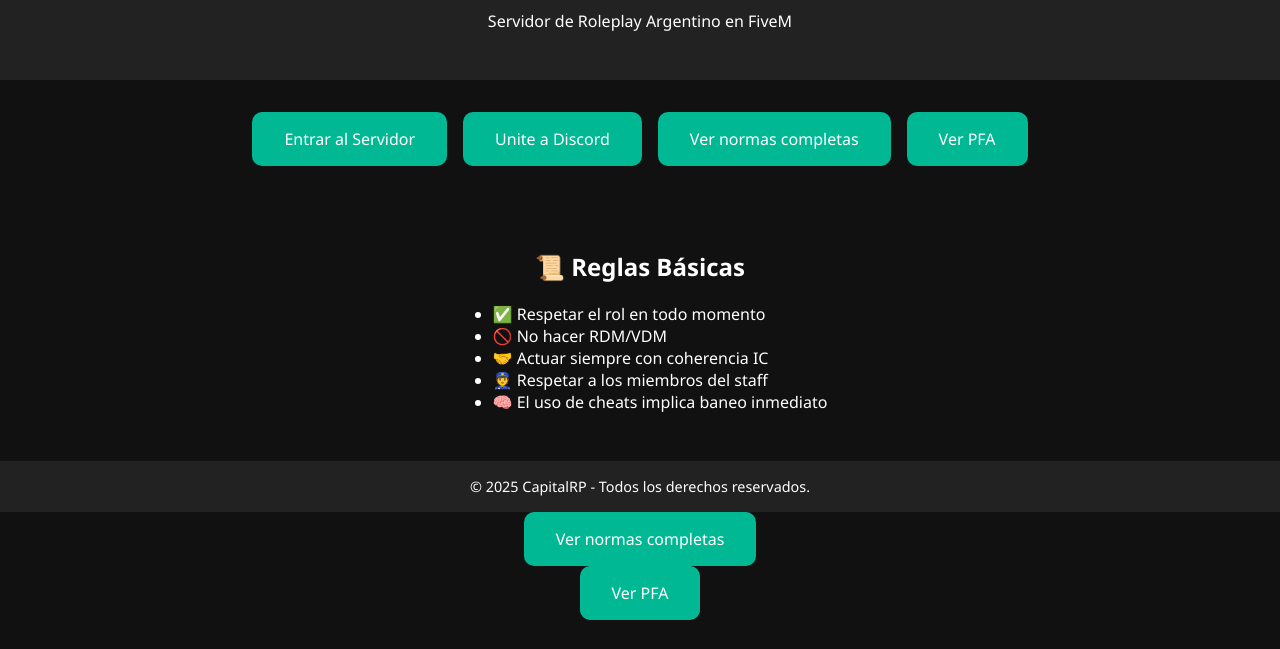
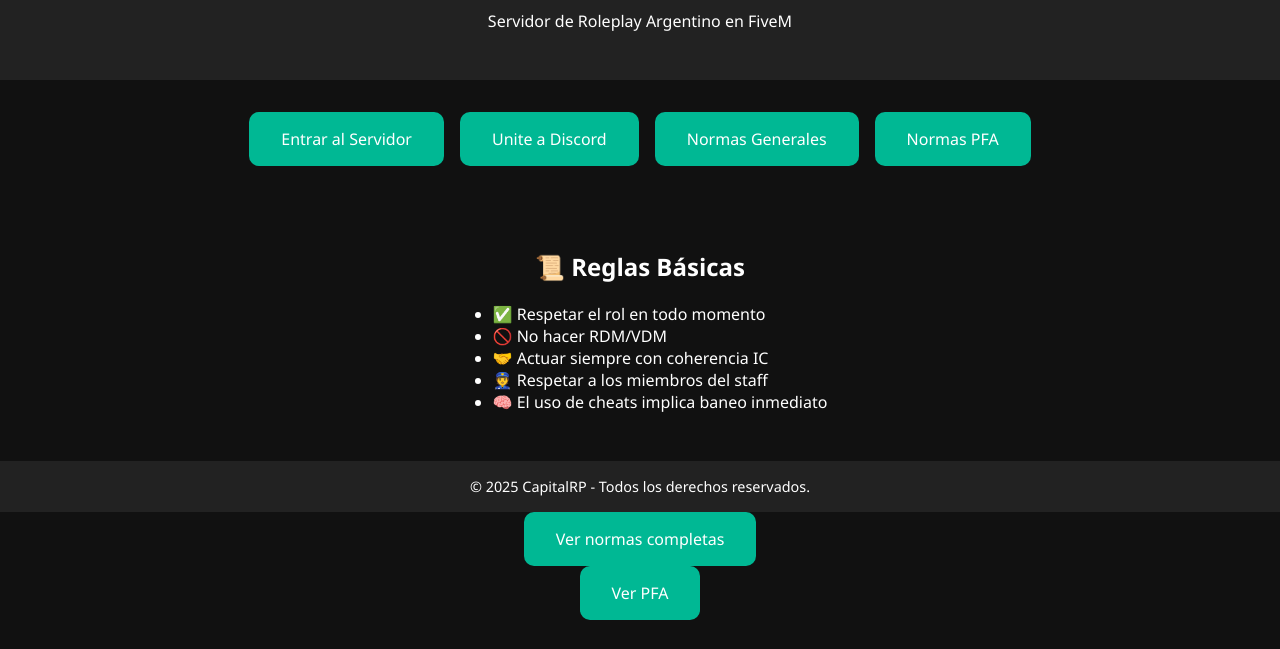
Before and after one commit to peeltex/capitalrp, a plain HTML site: page index.html in a window 1280 px wide. Shown: the part 151-800 px from the top of the page. Drawn offline with Linux system fonts and the light colour scheme.

Commit message:
Update index.html

```diff
--- a/index.html
+++ b/index.html
@@ -64,9 +64,8 @@
   <div class="buttons">
     <a href="fivem://connect/capitalrp.net" class="button">Entrar al Servidor</a>
     <a href="https://discord.gg/R7ku3P3TAv" target="_blank" class="button">Unite a Discord</a>
-    <a href="normas.html" class="button">Ver normas completas</a>
-
-    <a href="pfa_reworked.html" class="button">Ver PFA</a>
+    <a href="normas.html" class="button">Normas Generales</a>
+    <a href="pfa_reworked.html" class="button">Normas PFA</a>
   </div>
   <section>
     <h2>📜 Reglas Básicas</h2>
```
